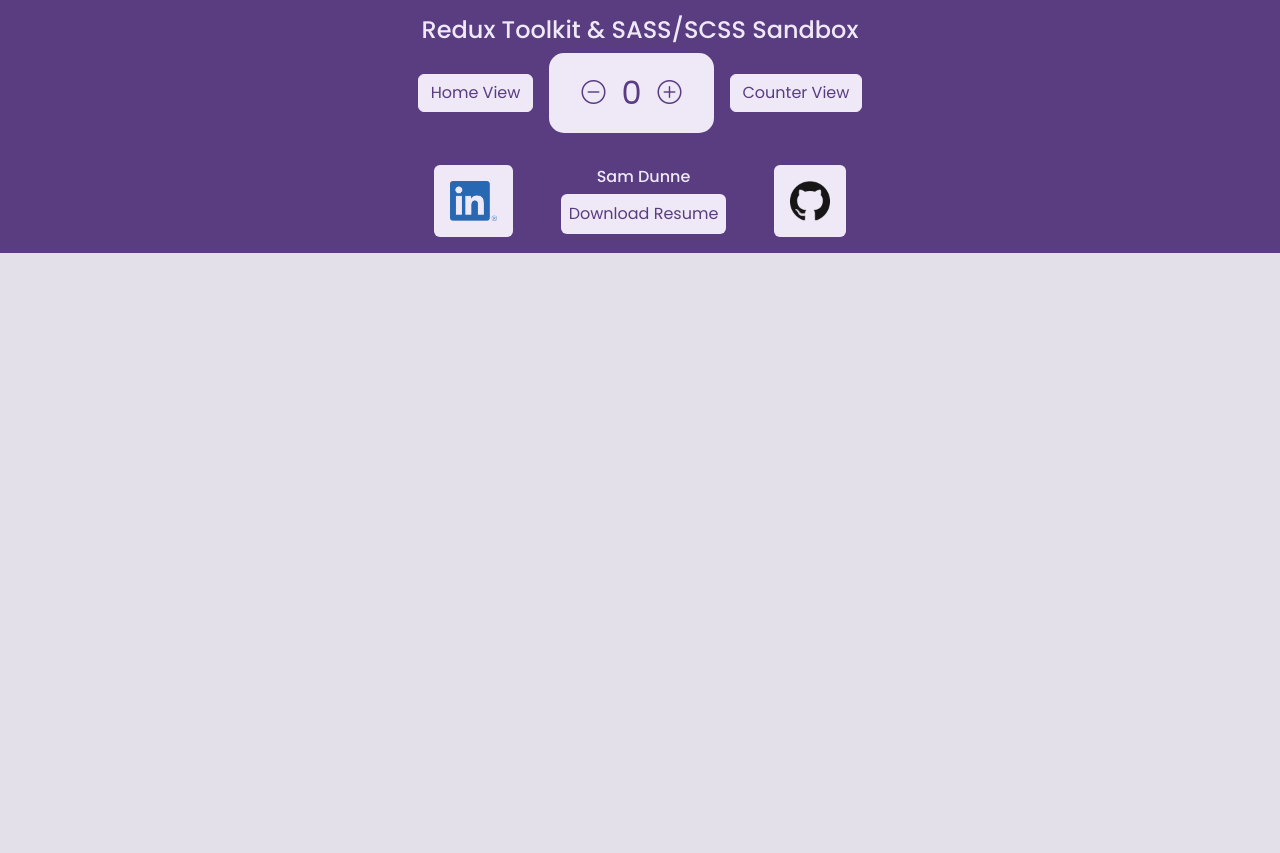
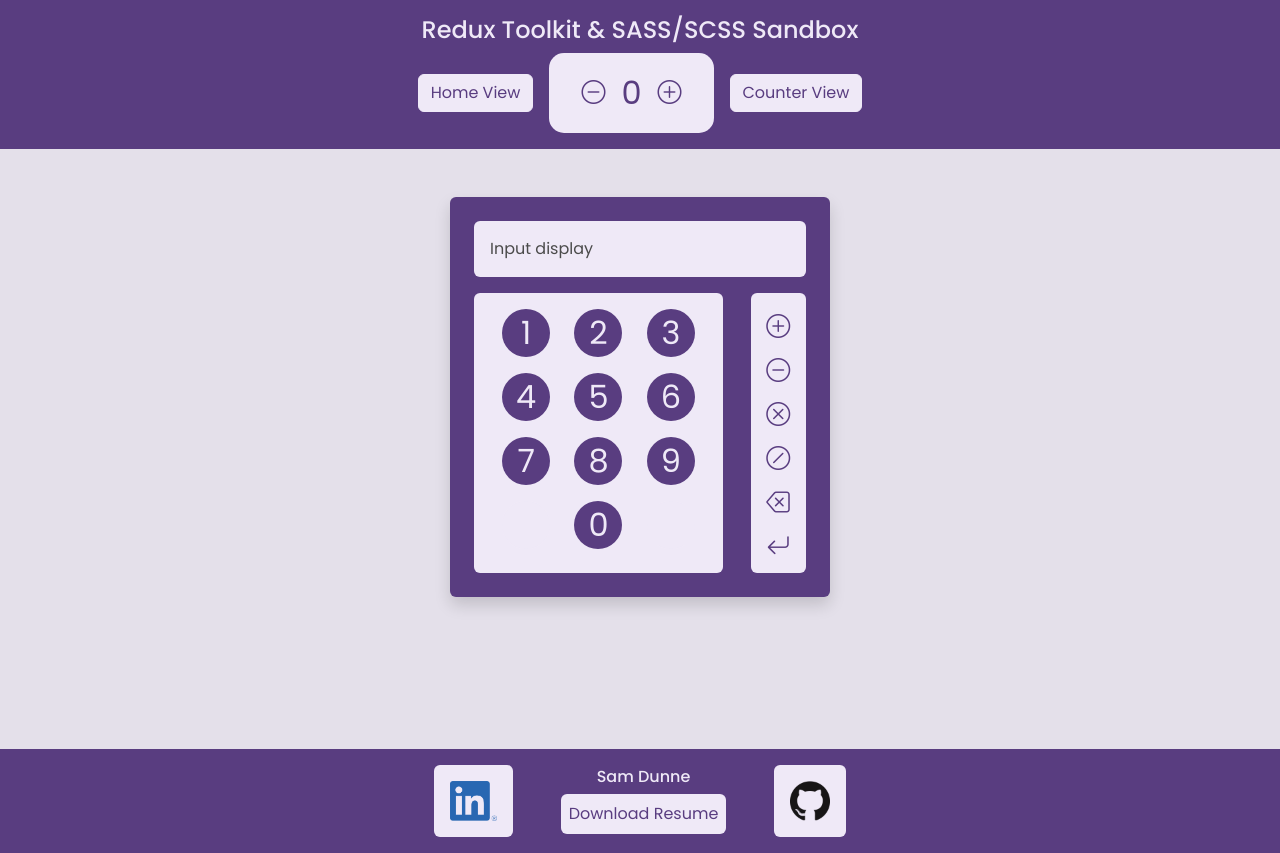
Before and after one commit to Sam-Dunne/learning-redux, a React (Create React App) app: page /calculator in a window 1280 px wide. Before the commit the page ends 800 px from the top, so only its background shows below. Built offline with nearby package versions, Linux system fonts and the light colour scheme.

Commit message:
added calc view and styled calculator

```diff
--- a/src/App.js
+++ b/src/App.js
@@ -3,6 +3,7 @@ import Navbar from './components/Navbar';
 import Home from './Views/Home';
 import Counter from './Views/Counter';
 import Footer from './components/Footer';
+import Calculator from './Views/Calculator';
 
 
 function App() {
@@ -13,6 +14,7 @@ function App() {
       <Routes>
         <Route path="/" element={<Home />} />
         <Route path="/counter" element={<Counter />} />
+        <Route path="/calculator" element={<Calculator />} />
       </Routes>
       <Footer />
     </BrowserRouter>
--- /dev/null
+++ b/src/Views/Calculator.jsx
@@ -0,0 +1,14 @@
+import CalculatorCO from "../components/CalculatorCO"
+
+function Calculator() {
+
+    return (
+      <>
+        <section>
+          <CalculatorCO />
+        </section>
+      </>
+    )
+  }
+
+  export default Calculator
--- /dev/null
+++ b/src/components/CalculatorCO.js
@@ -0,0 +1,84 @@
+// import { useSelector } from 'react-redux';
+// import DecrementByOne from './DecrementbyOne';
+// import IncrementByOne from './IncrementByOne';
+// import ChangeByUserValue from './ChangeByUserValue';
+
+export default function CalculatorCO() {
+    // const { count } = useSelector((state) => state.counter);
+
+    return (
+        <div className='container'>
+            <div className='row d-flex justify-content-center'>
+                <div className='col-md-6 col-lg-4 bg-primary p-4 rounded shadow'>
+                    {/* calculator display */}
+                    <div className='bg-light p-3 rounded mb-3'>Input display</div>
+                    {/* numbers area */}
+                    <div className='container '>
+                        <div className='row d-flex justify-content-between'>
+                            <div className='col-9 bg-light p-3 rounded'>
+                                <div className="row mb-3">
+                                    <div className="d-flex justify-content-around">
+                                        <div className="circle bg-primary"><span className="text-light fs-2">1</span></div>
+                                        <div className="circle bg-primary"><span className="text-light fs-2">2</span></div>
+                                        <div className="circle bg-primary"><span className="text-light fs-2">3</span></div>
+                                    </div>
+                                </div>
+                                <div className="row mb-3">
+                                    <div className="d-flex justify-content-around">
+                                        <div className="circle bg-primary"><span className="text-light fs-2">4</span></div>
+                                        <div className="circle bg-primary"><span className="text-light fs-2">5</span></div>
+                                        <div className="circle bg-primary"><span className="text-light fs-2">6</span></div>
+                                    </div>
+                                </div>
+                                <div className="row mb-3">
+                                    <div className="d-flex justify-content-around">
+                                        <div className="circle bg-primary"><span className="text-light fs-2">7</span></div>
+                                        <div className="circle bg-primary"><span className="text-light fs-2">8</span></div>
+                                        <div className="circle bg-primary"><span className="text-light fs-2">9</span></div>
+                                    </div>
+                                </div>
+                                <div className="row">
+                                    <div className="d-flex justify-content-around">
+                                        <div className="circle bg-light"></div>
+                                        <div className="circle bg-primary"><span className="text-light fs-2">0</span></div>
+                                        <div className="circle bg-light"></div>
+                                        {/* <div className="circle bg-primary"><span className="text-light fs-2">9</span></div> */}
+                                    </div>
+                                </div>
+
+                            </div>
+                            {/* action area */}
+                            <div className='col-2 bg-light p-2 rounded'>
+                                <i className="bi bi-plus-circle text-primary mx-auto my-2 d-block"></i>
+                                <i className="bi bi-dash-circle text-primary mx-auto my-2 d-block"></i>
+                                <i className="bi bi-x-circle text-primary mx-auto my-2 d-block"></i>
+                                <i className="bi bi-slash-circle text-primary mx-auto my-2 d-block"></i>
+                                <i className="bi bi-backspace text-primary mx-auto my-2 d-block"></i>
+                                <i className="bi bi-arrow-return-left text-primary mx-auto d-block"></i>
+                            </div>
+                        </div>
+                    </div>
+                    {/* <div className='card container d-flex shadow mx-auto'>
+
+                        <div className="card-body">
+                            <div className="">
+                                <label className='text-center mb-2 mx-auto d-block'>Decrement or Increment by 1</label>
+                                <div className='container'>
+                                    <div className="row justify-content-center align-items-center my-2">
+                                        <IncrementByOne />
+                                        <h3 className='card-title text-primary col-3 text-center m-0'>{count}</h3>
+                                        <DecrementByOne />
+                                    </div>
+                                </div>
+                            </div>
+                            <h2 className='text-center my-4'>Or</h2>
+                            <label className='text-center mb-1 mx-auto d-block'>Enter your value below, then click icons</label>
+
+                            <ChangeByUserValue />
+                        </div>
+                    </div> */}
+                </div>
+            </div>
+        </div>
+    )
+}
--- /dev/null
+++ b/src/redux/calc.js
@@ -0,0 +1,29 @@
+import { createSlice } from '@reduxjs/toolkit'
+
+const initialState = {
+  calcVal: 0,
+}
+
+export const calcSlice = createSlice({
+  name: 'calculator',
+  initialState,
+  reducers: {
+    increment: (state) => {
+      state.calcVal += 1
+    },
+    decrement: (state) => {
+      state.calcVal -= 1
+    },
+    incrementByAmount: (state, action) => {
+      state.calcVal += action.payload
+    },
+    decrementByAmount: (state, action) => {
+      state.calcVal -= action.payload
+    },
+  },
+})
+
+// Action creators are generated for each case reducer function
+export const { increment, decrement, incrementByAmount, decrementByAmount } = calcSlice.actions
+
+export default calcSlice.reducer
--- a/src/redux/configureStore.js
+++ b/src/redux/configureStore.js
@@ -1,9 +1,11 @@
 import {configureStore} from '@reduxjs/toolkit';
 import counterReducer from './counter';
+import calcReducer from './calc';
 // import { setupListeners } from '@reduxjs/toolkit/query'
 
 export default configureStore({
     reducer: {
         counter: counterReducer,
+        calculator: calcReducer
     }
 })
--- a/src/style.scss
+++ b/src/style.scss
@@ -111,6 +111,16 @@ footer {
     height: 2.5em;
 }
 
+.circle {
+    display: flex;
+    justify-content: center;
+    align-items: center;
+    width: 3em;
+    height: 3em;
+    padding: 1em;
+    border-radius: 50px;
+}
+
 
 @import "../node_modules/bootstrap/scss/bootstrap.scss";
 @import url("https://fonts.googleapis.com/css2?family=Poppins:ital,wght@0,100;0,200;0,300;0,400;0,500;0,600;0,700;1,100;1,200;1,300;1,400;1,500;1,600&display=swap");
```
Also changed, not shown: src/Views/Counter.jsx (+0 -23 lines).
